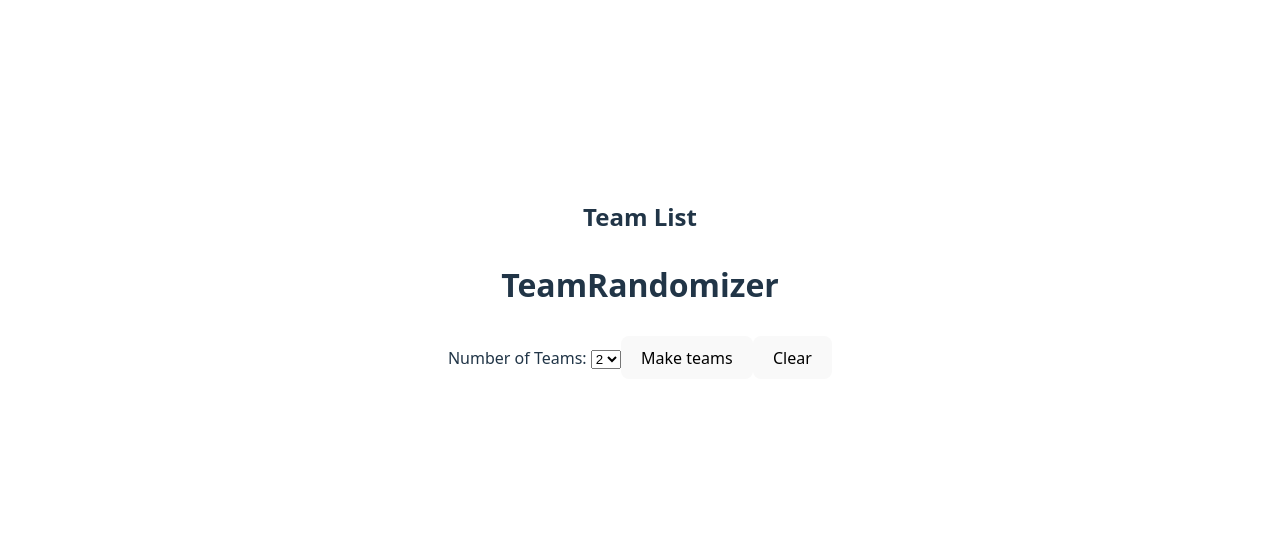
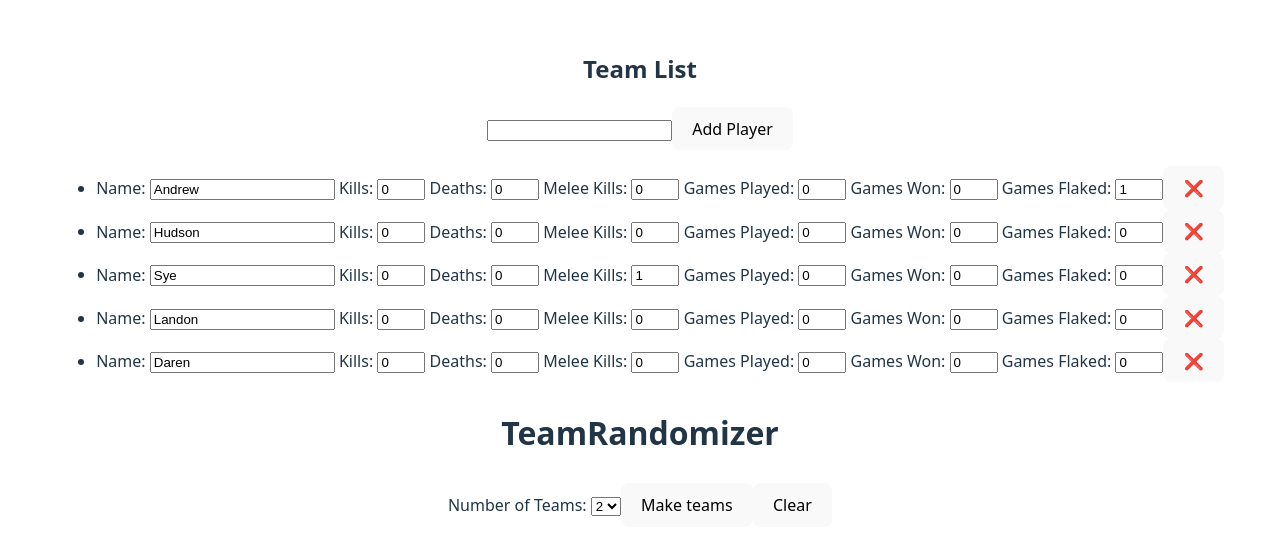
Before and after one commit to AndrewKostiv/Airsoft, a React (Vite) app in the folder AirsoftTools/: page / in a window 1280 px wide. Shown: the part 121-676 px from the top of the page. Built offline with nearby package versions, Linux system fonts and the light colour scheme.

Commit message:
Working Team List

```diff
--- a/AirsoftTools/src/App.jsx
+++ b/AirsoftTools/src/App.jsx
@@ -1,4 +1,4 @@
-import { useState } from "react";
+import { useEffect, useState } from "react";
 import "./css/App.css";
 import TeamRandomizer from "./Components/TeamRandomizer/TeamRandomizer.jsx";
 import TeamList from "./Components/TeamList/TeamList.jsx";
@@ -6,57 +6,57 @@ import TeamList from "./Components/TeamList/TeamList.jsx";
 const initialPlayers = [
   {
     name: "Andrew",
-    Rank: 0,
-    Melee: 0,
+    rank: 0,
+    melee: 0,
     kills: 0,
     deaths: 0,
-    GamesPlayed: 0,
-    GamesWon: 0,
-    GamesFlaked: 1,
+    gamesPlayed: 0,
+    gamesWon: 0,
+    gamesFlaked: 1,
     id: 1,
   },
   {
     name: "Hudson",
-    Rank: 0,
-    Melee: 0,
+    rank: 0,
+    melee: 0,
     kills: 0,
     deaths: 0,
-    GamesPlayed: 0,
-    GamesWon: 0,
-    GamesFlaked: 0,
+    gamesPlayed: 0,
+    gamesWon: 0,
+    gamesFlaked: 0,
     id: 2,
   },
   {
     name: "Sye",
-    Rank: 0,
-    Melee: 1,
+    rank: 0,
+    melee: 1,
     kills: 0,
     deaths: 0,
-    GamesPlayed: 0,
-    GamesWon: 0,
-    GamesFlaked: 0,
+    gamesPlayed: 0,
+    gamesWon: 0,
+    gamesFlaked: 0,
     id: 3,
   },
   {
     name: "Landon",
-    Rank: 0,
-    Melee: 0,
+    rank: 0,
+    melee: 0,
     kills: 0,
     deaths: 0,
-    GamesPlayed: 0,
-    GamesWon: 0,
-    GamesFlaked: 0,
+    gamesPlayed: 0,
+    gamesWon: 0,
+    gamesFlaked: 0,
     id: 4,
   },
   {
     name: "Daren",
-    Rank: 0,
-    Melee: 0,
+    rank: 0,
+    melee: 0,
     kills: 0,
     deaths: 0,
-    GamesPlayed: 0,
-    GamesWon: 0,
-    GamesFlaked: 0,
+    gamesPlayed: 0,
+    gamesWon: 0,
+    gamesFlaked: 0,
     id: 5,
   },
 ];
@@ -67,32 +67,58 @@ function App() {
   //================================
   // Functions
   //================================
-  function handleAddPlayer(newPlayerName) {
+  /**
+   *
+   * @param {*} e
+   * @param {*} newPlayerName Player name
+   */
+  function handleAddPlayer(e, newPlayerName) {
+    e.preventDefault();
+    if (!newPlayerName) return;
     const newPlayer = {
       name: newPlayerName,
       Rank: 0,
-      Melee: 0,
+      melee: 0,
       kills: 0,
       deaths: 0,
-      GamesPlayed: 0,
-      GamesWon: 0,
-      GamesFlaked: 0,
+      gamesPlayed: 0,
+      gamesWon: 0,
+      gamesFlaked: 0,
       id: Date.now(),
     };
     setPlayers((players) => [...players, newPlayer]);
   }
 
-  function handleRemovePlayer(id) {
+  /**
+   *
+   * @param {*} e
+   * @param {*} id Player ID
+   */
+  function handleRemovePlayer(e, id) {
+    e.preventDefault();
     setPlayers((players) => players.filter((player) => player.id !== id));
   }
 
-  function handleUpdatePlayer(newPlayerData) {
+  /**
+   *
+   * @param {*} e
+   * @param {*} newPlayerData Only the new data object, not a full player data object
+   * @param {*} id Player ID
+   */
+  function handleUpdatePlayer(e, newPlayerData, id) {
+    // e.preventDefault();
+    // console.log(newPlayerData);
+    // console.log(id);
+
     setPlayers((players) =>
       players.map((player) =>
-        player.id !== newPlayerData.id ? newPlayerData : player
+        player.id === id ? { ...player, ...newPlayerData } : player
       )
     );
   }
+  useEffect(() => {
+    console.log(players);
+  }, [players]);
   //================================
   // jsx
   //================================
--- a/AirsoftTools/src/Components/TeamList/TeamList.jsx
+++ b/AirsoftTools/src/Components/TeamList/TeamList.jsx
@@ -1,9 +1,31 @@
-import React from "react";
+import { useState } from "react";
+import TeamMember from "./TeamMember";
+function TeamList({ players, onAddPlayer, onRemovePlayer, onUpdatePlayer }) {
+  const [newPlayer, setNewPlayer] = useState("");
 
-function TeamList() {
   return (
     <>
       <h2>Team List </h2>
+      <form onSubmit={(e) => onAddPlayer(e, newPlayer)}>
+        <input
+          type="text"
+          name=""
+          id=""
+          value={newPlayer}
+          onChange={(e) => setNewPlayer(e.target.value)}
+        />
+        <button type="submit">Add Player</button>
+      </form>
+      <ul>
+        {players.map((player) => (
+          <TeamMember
+            key={player.id}
+            player={player}
+            onRemovePlayer={onRemovePlayer}
+            onUpdatePlayer={onUpdatePlayer}
+          />
+        ))}
+      </ul>
     </>
   );
 }
--- /dev/null
+++ b/AirsoftTools/src/Components/TeamList/TeamMember.css
@@ -0,0 +1,7 @@
+:root {
+  --input-width: 40px;
+}
+
+.small-input {
+  width: var(--input-width);
+}
--- /dev/null
+++ b/AirsoftTools/src/Components/TeamList/TeamMember.jsx
@@ -0,0 +1,70 @@
+import "./TeamMember.css";
+function TeamMember({ player, onRemovePlayer, onUpdatePlayer }) {
+  return (
+    <li key={player.id} value={player.name}>
+      Name:{" "}
+      <input
+        type="text"
+        value={player.name}
+        onChange={(e) => onUpdatePlayer(e, { name: e.target.value }, player.id)}
+      />{" "}
+      Kills:{" "}
+      <input
+        className="small-input"
+        type="number"
+        value={player.kills}
+        onChange={(e) =>
+          onUpdatePlayer(e, { kills: e.target.value }, player.id)
+        }
+      />{" "}
+      Deaths:{" "}
+      <input
+        className="small-input"
+        type="number"
+        value={player.deaths}
+        onChange={(e) =>
+          onUpdatePlayer(e, { deaths: e.target.value }, player.id)
+        }
+      />{" "}
+      Melee Kills:{" "}
+      <input
+        className="small-input"
+        type="number"
+        value={player.melee}
+        onChange={(e) =>
+          onUpdatePlayer(e, { melee: e.target.value }, player.id)
+        }
+      />{" "}
+      Games Played:{" "}
+      <input
+        className="small-input"
+        type="number"
+        value={player.gamesPlayed}
+        onChange={(e) =>
+          onUpdatePlayer(e, { gamesPlayed: e.target.value }, player.id)
+        }
+      />{" "}
+      Games Won:{" "}
+      <input
+        className="small-input"
+        type="number"
+        value={player.gamesWon}
+        onChange={(e) =>
+          onUpdatePlayer(e, { gamesWon: e.target.value }, player.id)
+        }
+      />{" "}
+      Games Flaked:{" "}
+      <input
+        className="small-input"
+        type="number"
+        value={player.gamesFlaked}
+        onChange={(e) =>
+          onUpdatePlayer(e, { gamesFlaked: e.target.value }, player.id)
+        }
+      />
+      <button onClick={(e) => onRemovePlayer(e, player.id)}>❌</button>
+    </li>
+  );
+}
+
+export default TeamMember;
--- a/AirsoftTools/src/Components/Team.jsx
+++ b/AirsoftTools/src/Components/TeamRandomizer/Team.jsx
@@ -1,6 +1,6 @@
-function Team({ key, team, teamNumber }) {
+function Team({ team, teamNumber }) {
   return (
-    <li key={key}>
+    <li key={teamNumber}>
       <h3>Team {teamNumber + 1}</h3>
       <ul>
         {team.map((member) => (
--- a/AirsoftTools/src/Components/TeamRandomizer/TeamRandomizer.jsx
+++ b/AirsoftTools/src/Components/TeamRandomizer/TeamRandomizer.jsx
@@ -1,5 +1,5 @@
 import { useState } from "react";
-import Team from "../Team";
+import Team from "./Team";
 import "./TeamRandomizer.css";
 
 export default function TeamRandomizer({ players }) {
```
